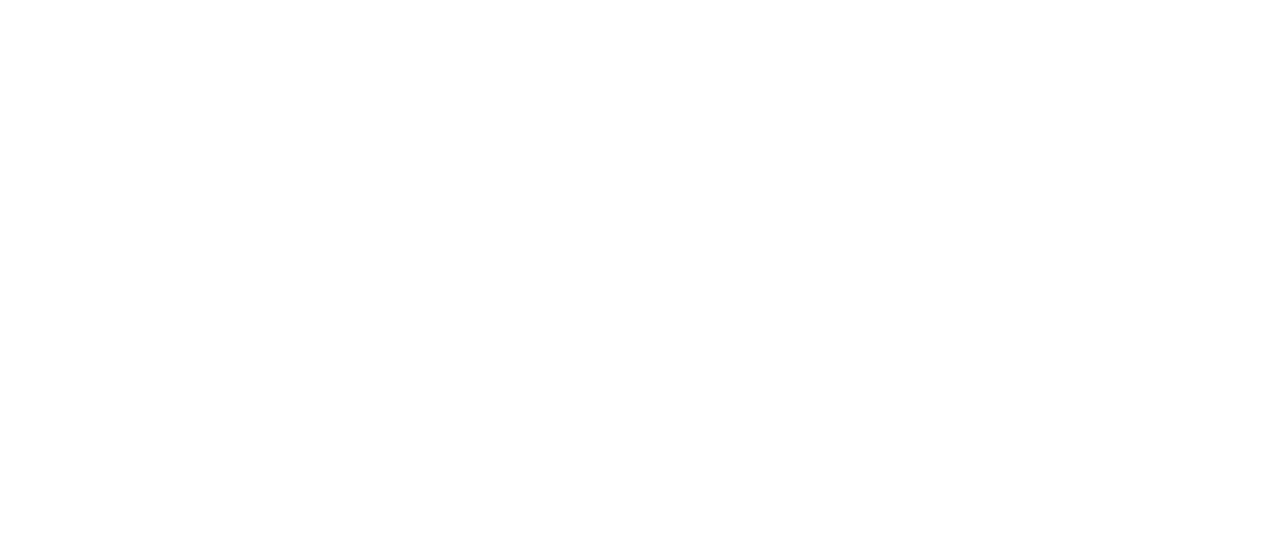
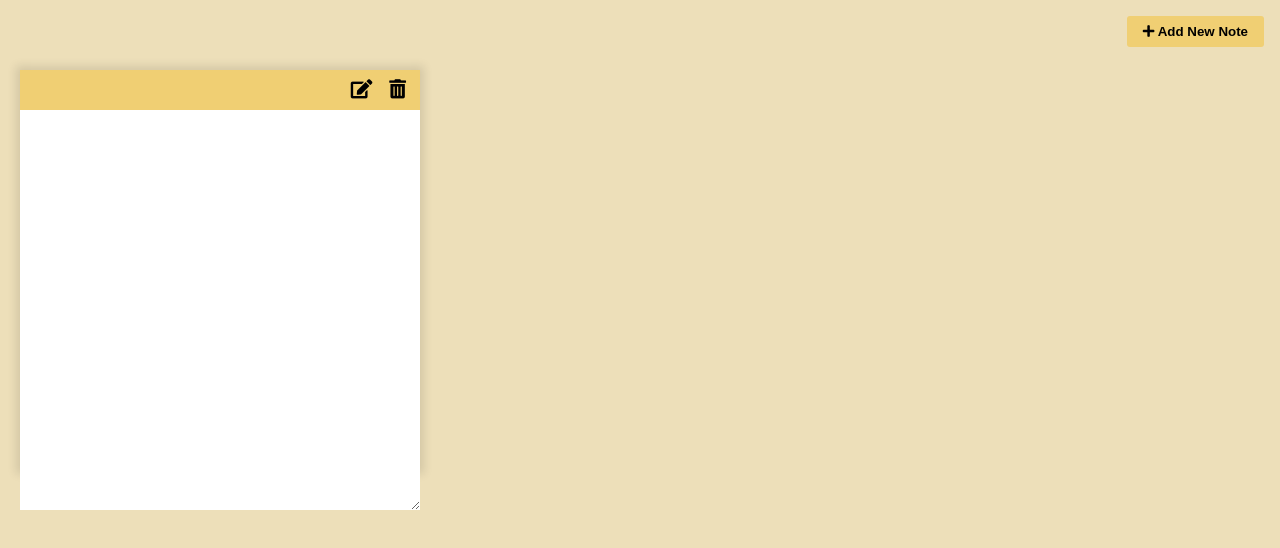
Before and after one commit to Gergi83/another-notes-app, a website: page index.html in a window 1280 px wide. Drawn offline with nearby package versions, Linux system fonts and the light colour scheme.

Commit message:
html and css added

```diff
--- a/index.html
+++ b/index.html
@@ -13,6 +13,17 @@
 </head>
 
 <body>
+    <button class="add" id="add"><i class="fas fa-plus"></i> Add New Note</button>
+    <div class="note">
+        <div class="tools">
+            <button class="edit"><i class="fas fa-edit"></i></button>
+            <button class="delete"><i class="fas fa-trash-alt"></i></button>
+        </div>
+        <div class="hidden"></div>
+        <textarea></textarea>
+    </div>
+    <script src="https://cdnjs.cloudflare.com/ajax/libs/marked/2.0.3/marked.min.js"
+        referrerpolicy="no-referrer"></script>
     <script src="script.js"></script>
 </body>
 
--- a/style.css
+++ b/style.css
@@ -1,12 +1,67 @@
-@import url('https://fonts.googleapis.com/css2?family=Roboto:wght@400;700&display=swap');
+@import url('https://fonts.googleapis.com/css2?family=Roboto:wght@200;400&display=swap');
+
+:root {
+  --primary-color: #f0cf73;
+}
 
 * {
   box-sizing: border-box;
 }
 
 body {
-  height: 100vh;
+  background: #eddfb9;
   margin: 0;
-  overflow: hidden;
   font-family: 'Roboto', sans-serif;
+  display: flex;
+  flex-wrap: wrap;
+  padding-top: 2.5rem;
 }
+
+.add {
+  position: fixed;
+  top: 1rem;
+  right: 1rem;
+  background: var(--primary-color);
+  border: 0;
+  border-radius: 3px;
+  padding: 0.5rem 1rem;
+  cursor: pointer;
+  font-weight: bold;
+}
+
+.note {
+  background: #fff;
+  box-shadow: 0 0 9px 3.6px rgba(0, 0, 0, 0.11);
+  margin: 30px 20px;
+  height: 400px;
+  width: 400px;
+}
+
+.note .tools {
+  background: var(--primary-color);
+  display: flex;
+  justify-content: flex-end;
+  padding: 0.5rem;
+}
+
+.note .tools button {
+  background: transparent;
+  border: 0;
+  cursor: pointer;
+  font-size: 1.2rem;
+  margin-left: 0.3rem;
+}
+
+.note textarea {
+  outline: none;
+  font-family: inherit;
+  font-size: 1.2rem;
+  border: 0;
+  height: 400px;
+  width: 100%;
+  padding: 18px;
+}
+
+.hidden {
+  display: none;
+}
```
